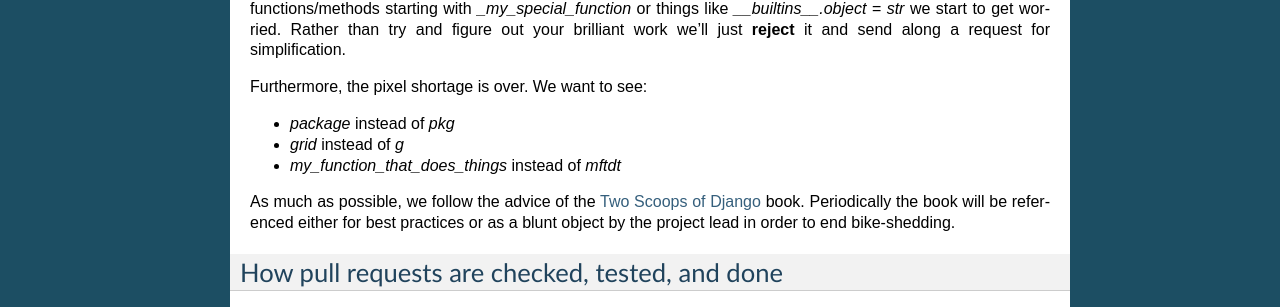
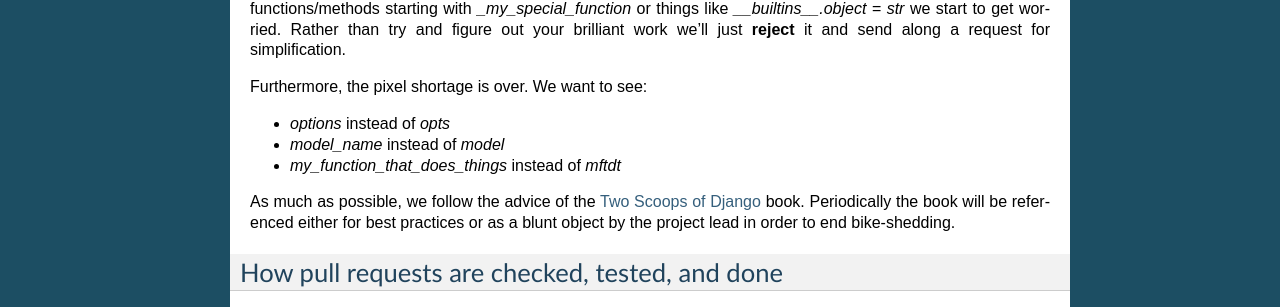
Before and after one commit to jazzband/django-admin2, a Sphinx documentation site: the page built from docs/contributing.rst, in a window 1280 px wide and 900 px high, scrolled down 3356 px. Shown: the part 213-520 px from the top of the window. Built offline with Sphinx 7.4.7, drawn with Linux system fonts in a browser that asks for light colours.

Commit message:
Tweaks to the contributing documentation

```diff
--- a/docs/contributing.rst
+++ b/docs/contributing.rst
@@ -182,8 +182,8 @@
 
 Furthermore, the pixel shortage is over. We want to see:
 
-* `package` instead of `pkg`
-* `grid` instead of `g`
+* `options` instead of `opts`
+* `model_name` instead of `model`
 * `my_function_that_does_things` instead of `mftdt`
 
 As much as possible, we follow the advice of the `Two Scoops of Django`_ book. Periodically the book will be referenced either for best practices or as a blunt object by the project lead in order to end bike-shedding.
```
